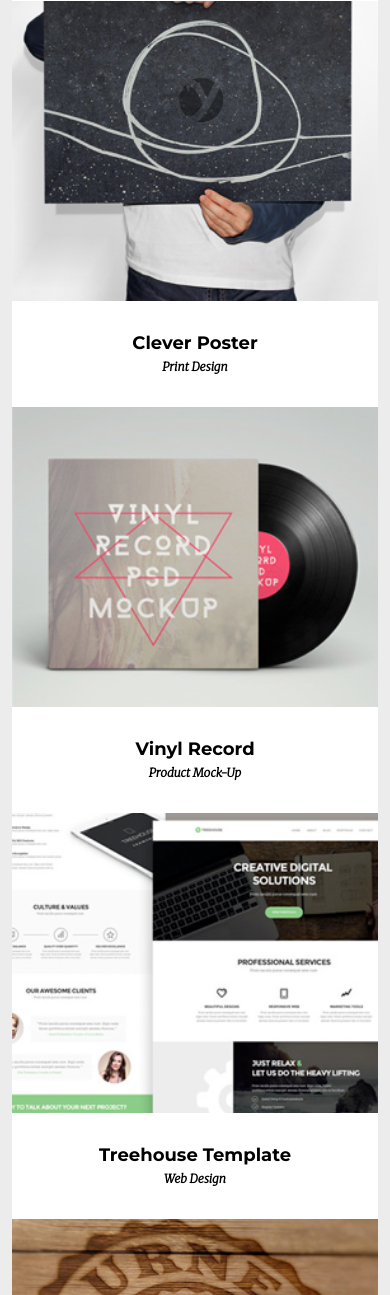
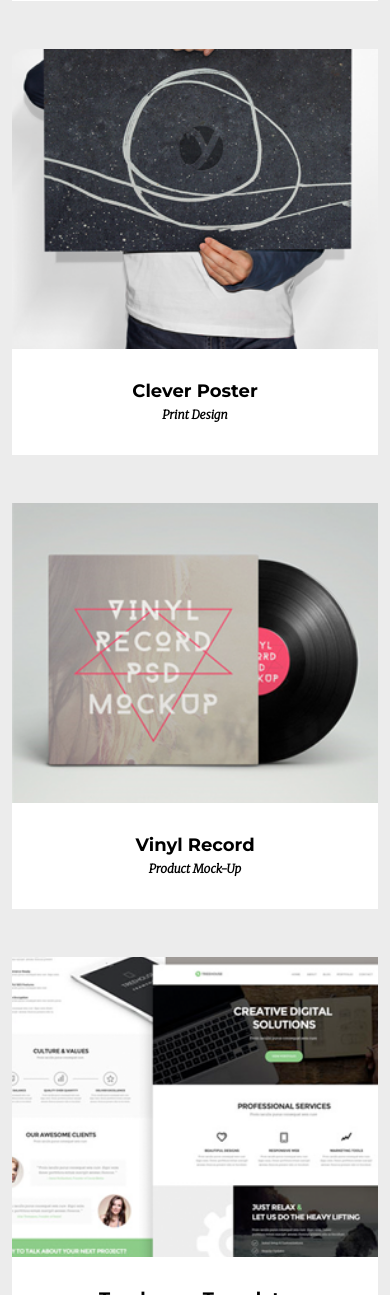
Before and after one commit to Cinamon88/Project4.6, a website: page index.html in a window 390 px wide. Shown: the part 2870-4165 px from the top of the page. Drawn offline with nearby package versions, Linux system fonts and the light colour scheme; files that its build step writes are made by us from their sources.

Commit message:
Add pb in portfolio

```diff
--- a/index.html
+++ b/index.html
@@ -111,7 +111,7 @@
                                 </div>
                             </div>
                         </div>
-                        <div class="col-sm-6 col-lg-4">
+                        <div class="col-sm-6 col-lg-4 pb-5">
                             <div class="card">
                                 <div class="card-image">
                                     <img src="images/portfolio2.png" alt="portfolio">
@@ -121,7 +121,7 @@
                                 </div>
                             </div>
                         </div>
-                        <div class="col-sm-6 col-lg-4">
+                        <div class="col-sm-6 col-lg-4 pb-5">
                             <div class="card">
                                 <div class="card-image">
                                     <img src="images/portfolio3.png" alt="portfolio">
@@ -131,7 +131,7 @@
                                 </div>
                             </div>
                         </div>
-                        <div class="col-sm-6 col-lg-4">
+                        <div class="col-sm-6 col-lg-4 pb-5">
                             <div class="card">
                                 <div class="card-image">
                                     <img src="images/portfolio4.png" alt="portfolio">
@@ -141,7 +141,7 @@
                                 </div>
                             </div>
                         </div>
-                        <div class="col-sm-6 col-lg-4">
+                        <div class="col-sm-6 col-lg-4 pb-5">
                             <div class="card">
                                 <div class="card-image">
                                     <img src="images/portfolio5.png" alt="portfolio">
```
